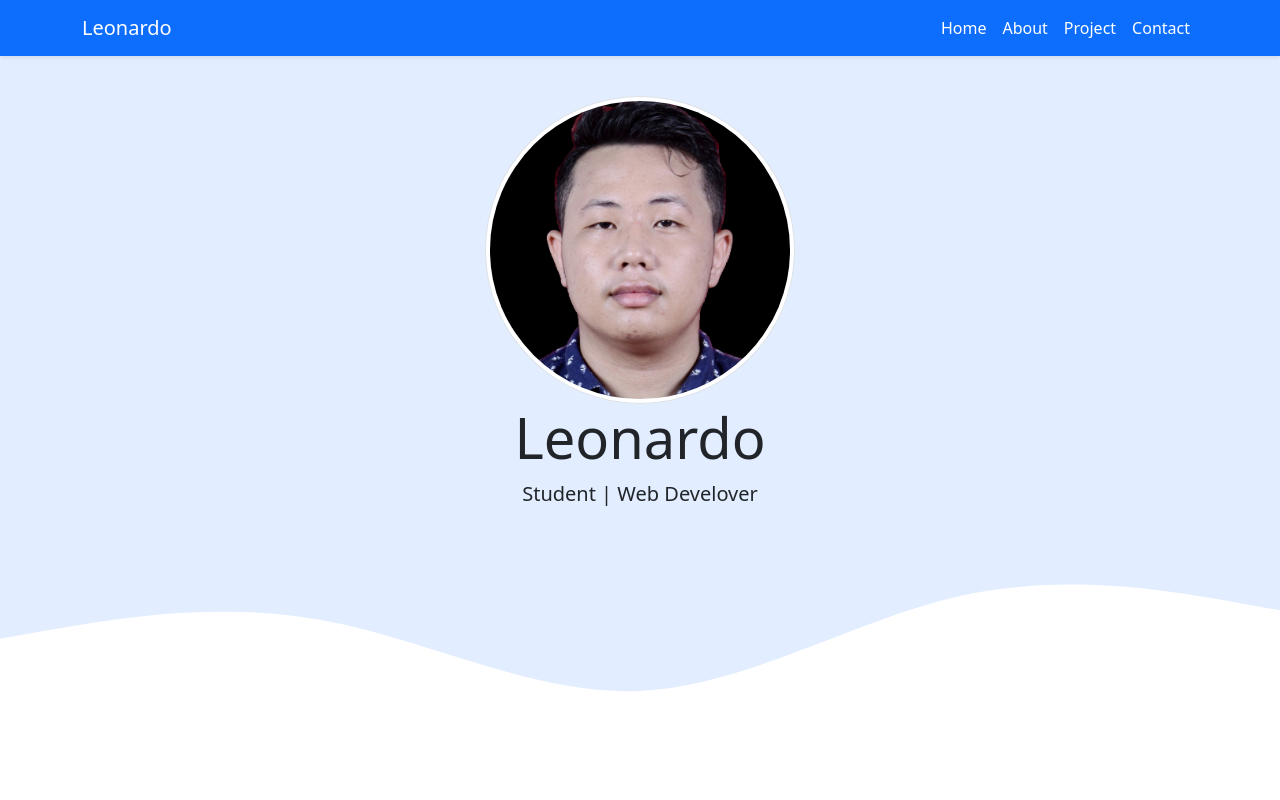
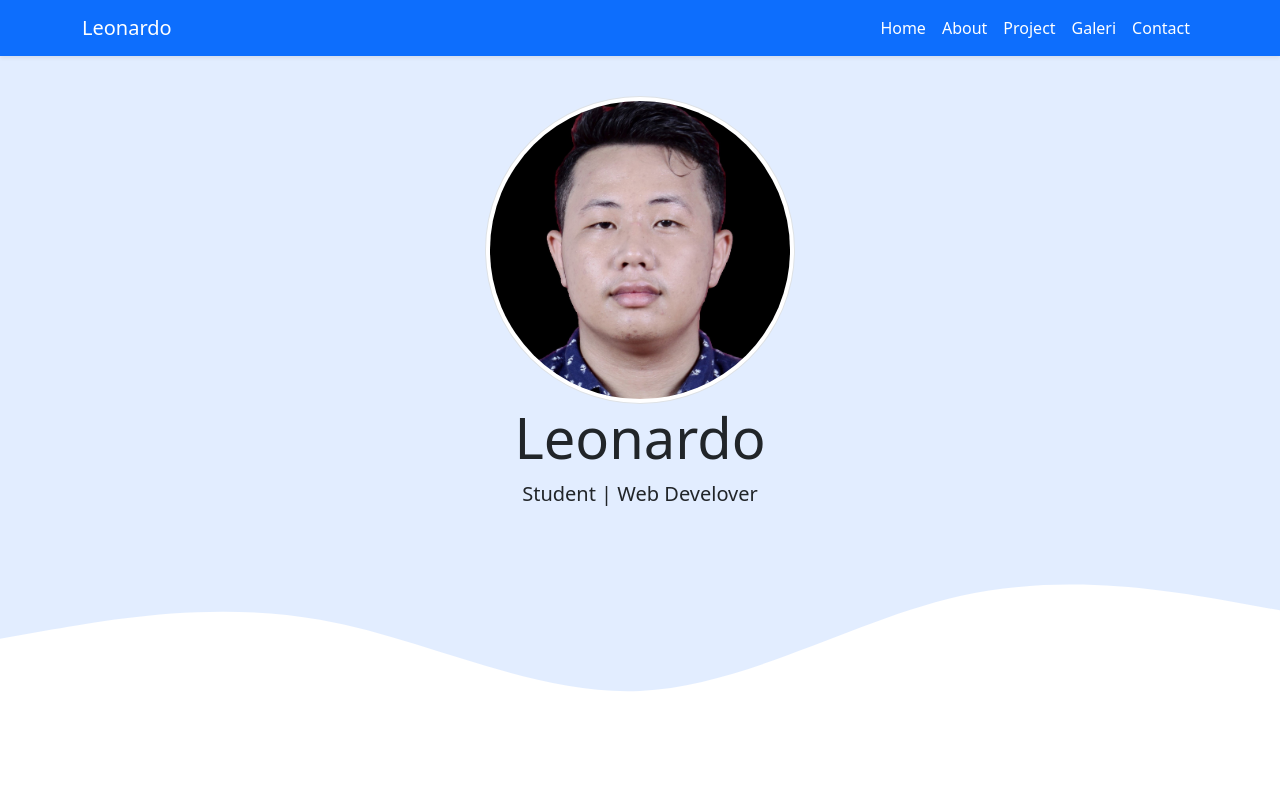
Before and after one commit to Leonardo2128/leonardo2128.github.io, a plain HTML site: page index.html in a window 1280 px wide. Shown: the top 800 px of the page. Drawn offline with nearby package versions, Linux system fonts and the light colour scheme.

```diff
--- a/index.html
+++ b/index.html
@@ -27,6 +27,9 @@
             </li>
             <li class="nav-item">
               <a class="nav-link active" aria-current="page" href="#project">Project</a>
+            </li>
+            <li class="nav-item">
+              <a class="nav-link active" aria-current="page" href="#galeri">Galeri</a>
             </li>
             <li class="nav-item">
               <a class="nav-link active" aria-current="page" href="#contact">Contact</a>
```
